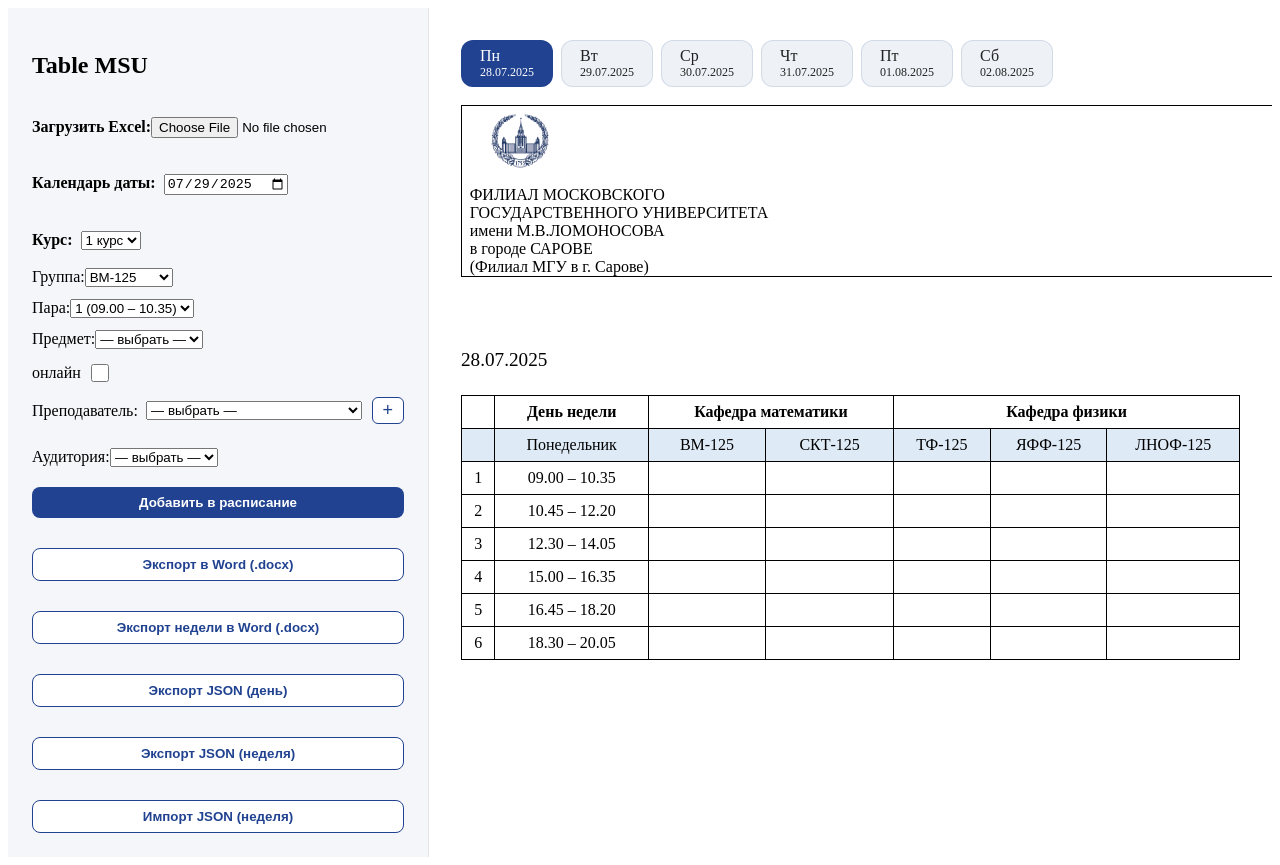
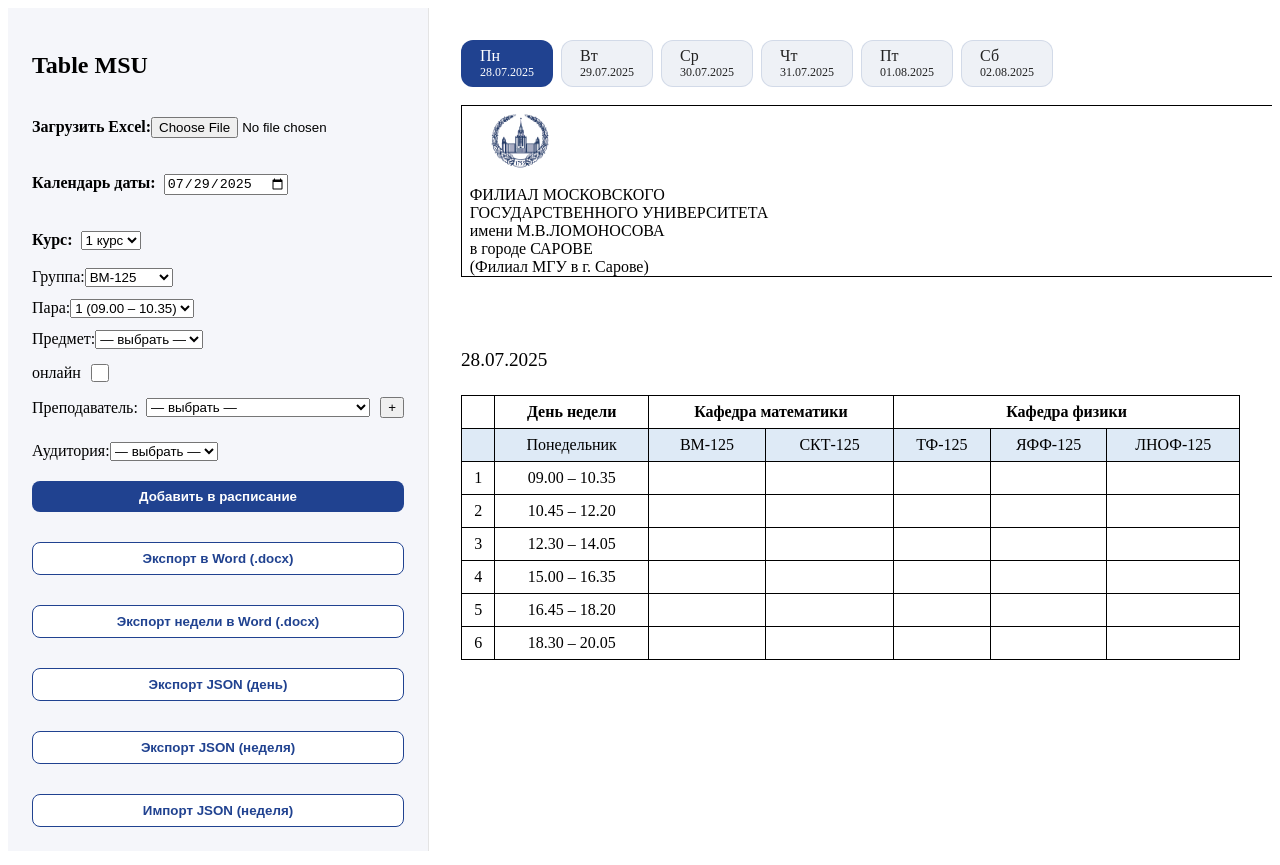
Before and after one commit to DelphiFinaly/titleMSU, a React (Vite) app: page / in a window 1280 px wide. Built offline with nearby package versions, Linux system fonts and the light colour scheme.

Commit message:
Update ScheduleForm.jsx

```diff
--- a/src/components/ScheduleForm.jsx
+++ b/src/components/ScheduleForm.jsx
@@ -1,20 +1,12 @@
-import React, { useState } from "react";
-const GROUPS = [
-  "ВМ-125", "СКТ-125", "ТФ-125", "ЯФФ-125", "ЛНОФ-125"
-];
-const PAIRS = [
-  { num: 1, time: "09.00 – 10.35" },
-  { num: 2, time: "10.45 – 12.20" },
-  { num: 3, time: "12.30 – 14.05" },
-  { num: 4, time: "15.00 – 16.35" },
-  { num: 5, time: "16.45 – 18.20" },
-  { num: 6, time: "18.30 – 20.05" },
-];
+import React, { useState, useEffect } from "react";
 
-export default function ScheduleForm({
-  lessons, teachers, rooms, date, onAdd
-}) {
-  const [group, setGroup] = useState(GROUPS[0]);
+export default function ScheduleForm({ lessons, teachers, rooms, date, onAdd, groups }) {
+  // Сбрасываем группу при смене списка групп (курса)
+  const [group, setGroup] = useState(groups[0] || "");
+  useEffect(() => {
+    setGroup(groups[0] || "");
+  }, [groups]);
+
   const [pairNum, setPairNum] = useState(1);
   const [lesson, setLesson] = useState("");
   const [teacher, setTeacher] = useState("");
@@ -22,10 +14,19 @@ export default function ScheduleForm({
   const [room, setRoom] = useState("");
   const [online, setOnline] = useState(false);
 
+  const PAIRS = [
+    { num: 1, time: "09.00 – 10.35" },
+    { num: 2, time: "10.45 – 12.20" },
+    { num: 3, time: "12.30 – 14.05" },
+    { num: 4, time: "15.00 – 16.35" },
+    { num: 5, time: "16.45 – 18.20" },
+    { num: 6, time: "18.30 – 20.05" },
+  ];
+
   function addTeacher() {
     if (teacher && !teachersList.includes(teacher)) {
       setTeachersList(prev => [...prev, teacher]);
-      setTeacher(""); // сбросить выбор
+      setTeacher("");
     }
   }
 
@@ -42,33 +43,36 @@ export default function ScheduleForm({
       pairNum,
       time: PAIRS.find(p => p.num === +pairNum).time,
       lesson,
-      teacher: teachersList, // это массив!
+      teacher: teachersList,
       room,
       online
     });
-    // setLesson(""); setTeachersList([]); setRoom(""); setOnline(false);
   }
 
   return (
-    <form onSubmit={handleSubmit} style={{display:"flex", flexDirection:"column", gap:"12px"}}>
-      <label>Группа:
-        <select value={group} onChange={e=>setGroup(e.target.value)}>
-          {GROUPS.map(g=><option key={g}>{g}</option>)}
-        </select>
-      </label>
-      <label>Пара:
-        <select value={pairNum} onChange={e=>setPairNum(e.target.value)}>
-          {PAIRS.map(p=><option key={p.num} value={p.num}>{p.num} ({p.time})</option>)}
-        </select>
-      </label>
-      <label>Предмет:
-        <select value={lesson} onChange={e=>setLesson(e.target.value)}>
-          <option value="">— выбрать —</option>
-          {lessons.map(l=><option key={l}>{l}</option>)}
+    <form onSubmit={handleSubmit} style={{ display: "flex", flexDirection: "column", gap: "12px" }}>
+      <label>
+        Группа:
+        <select value={group} onChange={e => setGroup(e.target.value)}>
+          {groups.map(g => <option key={g}>{g}</option>)}
         </select>
       </label>
 
-      {/* --- Новая форма онлайн --- */}
+      <label>
+        Пара:
+        <select value={pairNum} onChange={e => setPairNum(e.target.value)}>
+          {PAIRS.map(p => <option key={p.num} value={p.num}>{p.num} ({p.time})</option>)}
+        </select>
+      </label>
+
+      <label>
+        Предмет:
+        <select value={lesson} onChange={e => setLesson(e.target.value)}>
+          <option value="">— выбрать —</option>
+          {lessons.map(l => <option key={l}>{l}</option>)}
+        </select>
+      </label>
+
       <label style={{ display: "flex", alignItems: "center", gap: 6 }}>
         <span>онлайн</span>
         <input
@@ -81,49 +85,32 @@ export default function ScheduleForm({
 
       <label style={{ display: "flex", alignItems: "center", gap: 8 }}>
         <span>Преподаватель:</span>
-        <select value={teacher} onChange={e=>setTeacher(e.target.value)} style={{ flex: 1 }}>
+        <select value={teacher} onChange={e => setTeacher(e.target.value)} style={{ flex: 1 }}>
           <option value="">— выбрать —</option>
-          {teachers.filter(t => !teachersList.includes(t)).map(t=><option key={t}>{t}</option>)}
+          {teachers.filter(t => !teachersList.includes(t)).map(t => <option key={t}>{t}</option>)}
         </select>
-        <button type="button" style={{
-          fontSize: 18,
-          padding: "2px 10px",
-          borderRadius: "6px",
-          border: "1px solid #204290",
-          color: "#204290",
-          background: "#fff",
-          cursor: "pointer",
-          marginLeft: 2
-        }} onClick={addTeacher}>+</button>
+        <button type="button" onClick={addTeacher} style={{ marginLeft: 2 }}>
+          +
+        </button>
       </label>
-      {/* Выбранные преподаватели */}
+
       <div style={{ display: "flex", flexWrap: "wrap", gap: 8 }}>
         {teachersList.map(t => (
-          <div key={t} style={{
-            background: "#eef2fa",
-            borderRadius: "8px",
-            padding: "2px 8px",
-            display: "flex",
-            alignItems: "center",
-            gap: 3
-          }}>
+          <div key={t} style={{ background: "#eef2fa", borderRadius: 8, padding: "2px 8px", display: "flex", alignItems: "center", gap: 3 }}>
             <span>{t}</span>
-            <button
-              type="button"
-              onClick={() => removeTeacher(t)}
-              style={{ marginLeft: 2, color: "#204290", border: "none", background: "transparent", cursor: "pointer" }}
-              title="Удалить"
-            >×</button>
+            <button type="button" onClick={() => removeTeacher(t)} title="Удалить">×</button>
           </div>
         ))}
       </div>
 
-      <label>Аудитория:
-        <select value={room} onChange={e=>setRoom(e.target.value)}>
+      <label>
+        Аудитория:
+        <select value={room} onChange={e => setRoom(e.target.value)}>
           <option value="">— выбрать —</option>
-          {rooms.map(r=><option key={r}>{r}</option>)}
+          {rooms.map(r => <option key={r}>{r}</option>)}
         </select>
       </label>
+
       <button type="submit" className="add-btn">Добавить в расписание</button>
     </form>
   );
```
